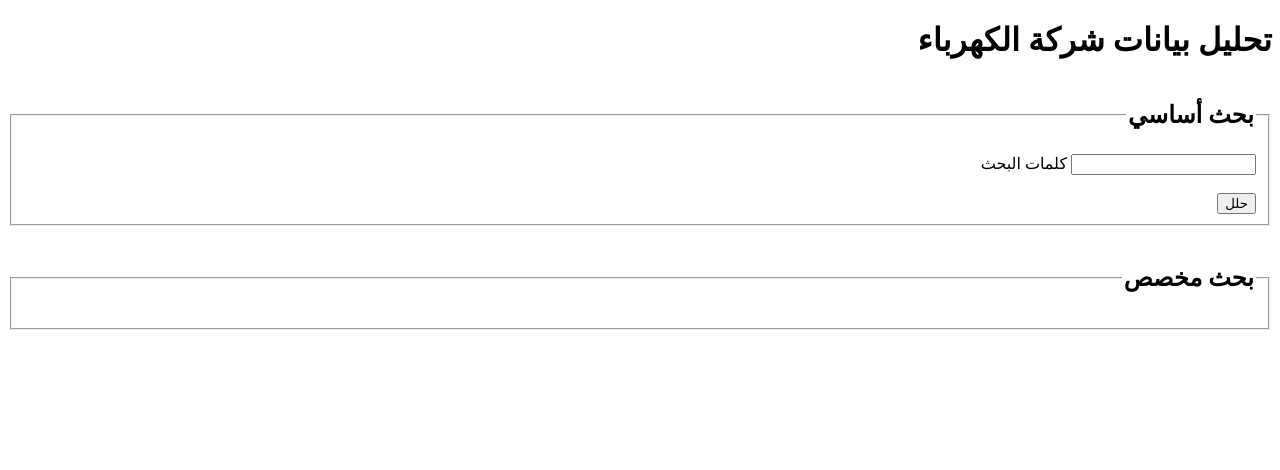
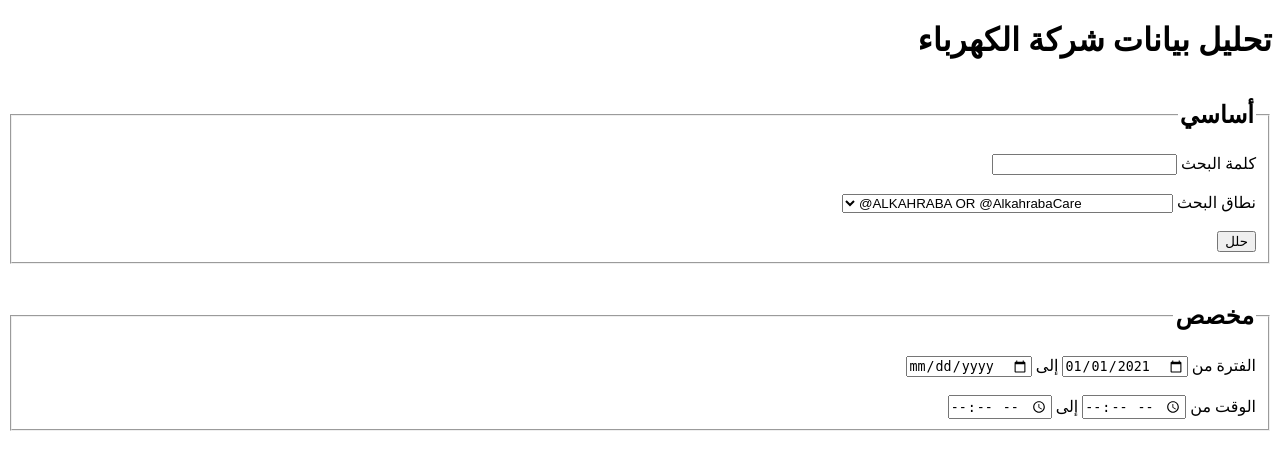
Before and after one commit to ah918/SEC_DataAnalysis, a Django app: page / in a window 1280 px wide. Shown: the top 470 px of the page. Run offline with Django 3.2, Linux system fonts and the light colour scheme.

Commit message:
Update search.html

```diff
--- a/SEC_App/templates/SEC_App/search.html
+++ b/SEC_App/templates/SEC_App/search.html
@@ -7,22 +7,43 @@
     <meta name='viewport' content='width=device-width, initial-scale=1'>
     {% load static %}
     <link rel='stylesheet' type='text/css' media='screen' href=''>
+    <script src="{% static 'SEC_App/search.js' %}" defer></script>
 </head>
 <body>
     <h1>تحليل بيانات شركة الكهرباء</h1>
     <fieldset>
-    <legend><h2>بحث أساسي</h2></legend>
+    <legend><h2>أساسي</h2></legend>
     <form action="{% url 'SEC_App:analysis' %}"  method="post">
         {% csrf_token %}
-        <input type="text" id='keyword' name='keyword'>
-        <label for='keyword'>كلمات البحث</label><br><br>
+        <label for='keyword'>كلمة البحث</label>
+        <input list="keywords" id="keyword" name="keyword" />
+        <datalist id='keywords'>
+            <option value="كهرباء">
+            <option value="كهرب">
+            <option value="ألواح شمسية">
+        </datalist><br><br>
+
+        <label for="domain">نطاق البحث</label>
+        <select name="domian" id="domain">
+            <option value="@ALKAHRABA OR @AlkahrabaCare" dir="ltr">@ALKAHRABA OR @AlkahrabaCare</option>
+            <option value="@ALKAHRABA OR @AlkahrabaCare OR keyword" dir="ltr">@ALKAHRABA OR @AlkahrabaCare OR كلمة البحث</option>
+            <option value="keyword">كلمة البحث</option>
+        </select><br><br>
 
         <button type="submit">حلل</button>
     </fieldset>
     <br>
     <fieldset>
-    <legend><h2>بحث مخصص</h2></legend>
+    <legend><h2>مخصص</h2></legend>
+    <label for="start_date">الفترة من</label>
+    <input type="date" id='start_date' neme='start_date' value='2021-01-01'>
+    <label for="end_date">إلى </label>
+    <input type="date" id='end_date' neme='end_date'><br><br>
 
+    <label for="start_time">الوقت من</label>
+    <input type="time" id="start_time" name="start_time">
+    <label for="end_time">إلى </label>
+    <input type="time" id="end_time" name="end_time">
     </fieldset>
     </form>
 </body>
```
